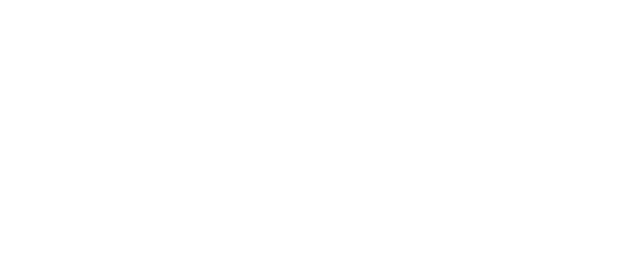
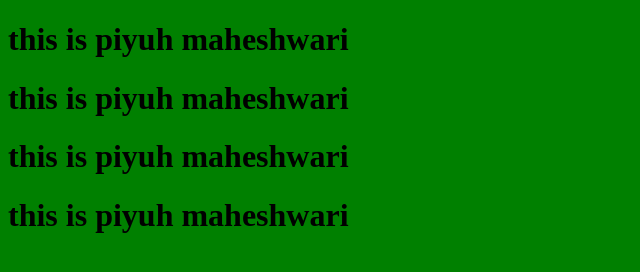
Before and after one commit to Piyush12maheshwari/begin, a plain HTML site: page index.html in a window 1280 px wide. Shown: the whole page, without its empty margins (0-640 px from the left). Drawn offline with Linux system fonts and the light colour scheme.

Commit message:
new added

```diff
--- a/index.html
+++ b/index.html
@@ -4,8 +4,13 @@
     <meta charset="UTF-8">
     <meta name="viewport" content="width=device-width, initial-scale=1.0">
     <title>Document</title>
+    <link rel="stylesheet" href="style.css">
 </head>
 <body>
-
+    <h1>this is piyuh maheshwari</h1>
+    <h1>this is piyuh maheshwari</h1>
+    <h1>this is piyuh maheshwari</h1>
+    <h1>this is piyuh maheshwari</h1>
+    <script src="script.js"></script>
 </body>
 </html>
--- a/style.css
+++ b/style.css
@@ -0,0 +1,3 @@
+*{
+    background-color: green;
+}
```
